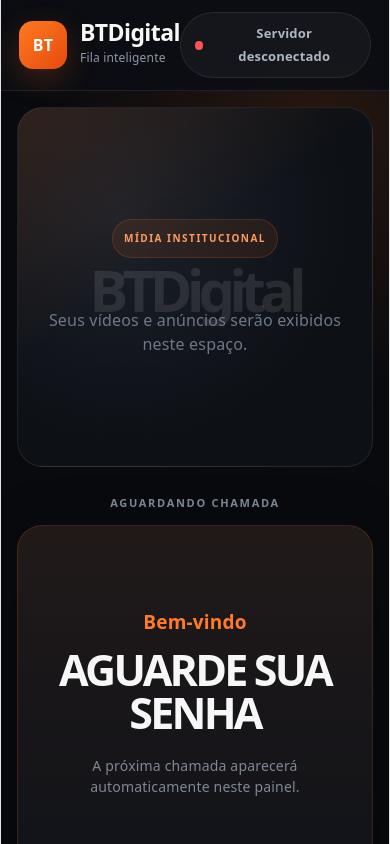
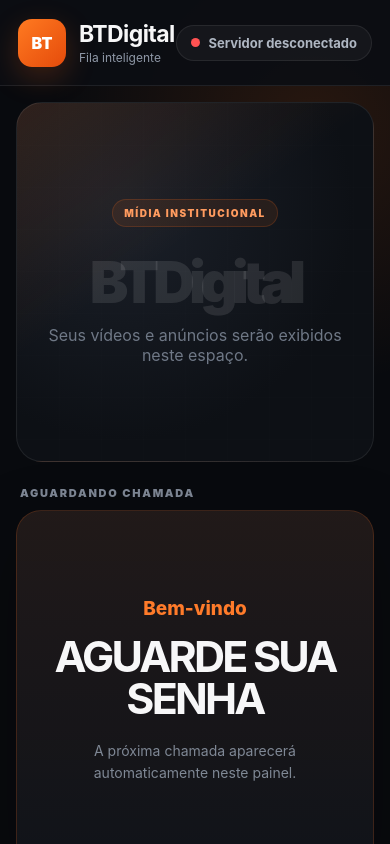
Before and after one commit to LEBEATO/btdigital-fila, a React (Vite) app in the folder apps/painel/: page / in a window 390 px wide. Shown: the top 844 px of the page. Built offline with nearby package versions, Linux system fonts and the light colour scheme; no server answers.

Commit message:
style: ajusta estilos globais do painel

```diff
--- a/apps/painel/src/index.css
+++ b/apps/painel/src/index.css
@@ -1,111 +1,18 @@
 :root {
-  --text: #6b6375;
-  --text-h: #08060d;
-  --bg: #fff;
-  --border: #e5e4e7;
-  --code-bg: #f4f3ec;
-  --accent: #aa3bff;
-  --accent-bg: rgba(170, 59, 255, 0.1);
-  --accent-border: rgba(170, 59, 255, 0.5);
-  --social-bg: rgba(244, 243, 236, 0.5);
-  --shadow:
-    rgba(0, 0, 0, 0.1) 0 10px 15px -3px, rgba(0, 0, 0, 0.05) 0 4px 6px -2px;
-
-  --sans: system-ui, 'Segoe UI', Roboto, sans-serif;
-  --heading: system-ui, 'Segoe UI', Roboto, sans-serif;
-  --mono: ui-monospace, Consolas, monospace;
-
-  font: 18px/145% var(--sans);
-  letter-spacing: 0.18px;
-  color-scheme: light dark;
-  color: var(--text);
-  background: var(--bg);
+  font-family: Inter, ui-sans-serif, system-ui, -apple-system, BlinkMacSystemFont, "Segoe UI", sans-serif;
+  color: #f7f7f8;
+  background: #080a0e;
   font-synthesis: none;
   text-rendering: optimizeLegibility;
   -webkit-font-smoothing: antialiased;
   -moz-osx-font-smoothing: grayscale;
-
-  @media (max-width: 1024px) {
-    font-size: 16px;
-  }
 }
 
-@media (prefers-color-scheme: dark) {
-  :root {
-    --text: #9ca3af;
-    --text-h: #f3f4f6;
-    --bg: #16171d;
-    --border: #2e303a;
-    --code-bg: #1f2028;
-    --accent: #c084fc;
-    --accent-bg: rgba(192, 132, 252, 0.15);
-    --accent-border: rgba(192, 132, 252, 0.5);
-    --social-bg: rgba(47, 48, 58, 0.5);
-    --shadow:
-      rgba(0, 0, 0, 0.4) 0 10px 15px -3px, rgba(0, 0, 0, 0.25) 0 4px 6px -2px;
-  }
-
-  #social .button-icon {
-    filter: invert(1) brightness(2);
-  }
-}
-
-#root {
-  width: 1126px;
-  max-width: 100%;
-  margin: 0 auto;
-  text-align: center;
-  border-inline: 1px solid var(--border);
-  min-height: 100svh;
-  display: flex;
-  flex-direction: column;
-  box-sizing: border-box;
-}
-
-body {
+html, body, #root {
+  width: 100%;
+  min-width: 320px;
+  min-height: 100%;
   margin: 0;
 }
 
-h1,
-h2 {
-  font-family: var(--heading);
-  font-weight: 500;
-  color: var(--text-h);
-}
-
-h1 {
-  font-size: 56px;
-  letter-spacing: -1.68px;
-  margin: 32px 0;
-  @media (max-width: 1024px) {
-    font-size: 36px;
-    margin: 20px 0;
-  }
-}
-h2 {
-  font-size: 24px;
-  line-height: 118%;
-  letter-spacing: -0.24px;
-  margin: 0 0 8px;
-  @media (max-width: 1024px) {
-    font-size: 20px;
-  }
-}
-p {
-  margin: 0;
-}
-
-code,
-.counter {
-  font-family: var(--mono);
-  display: inline-flex;
-  border-radius: 4px;
-  color: var(--text-h);
-}
-
-code {
-  font-size: 15px;
-  line-height: 135%;
-  padding: 4px 8px;
-  background: var(--code-bg);
-}
+body { min-height: 100vh; }
```
